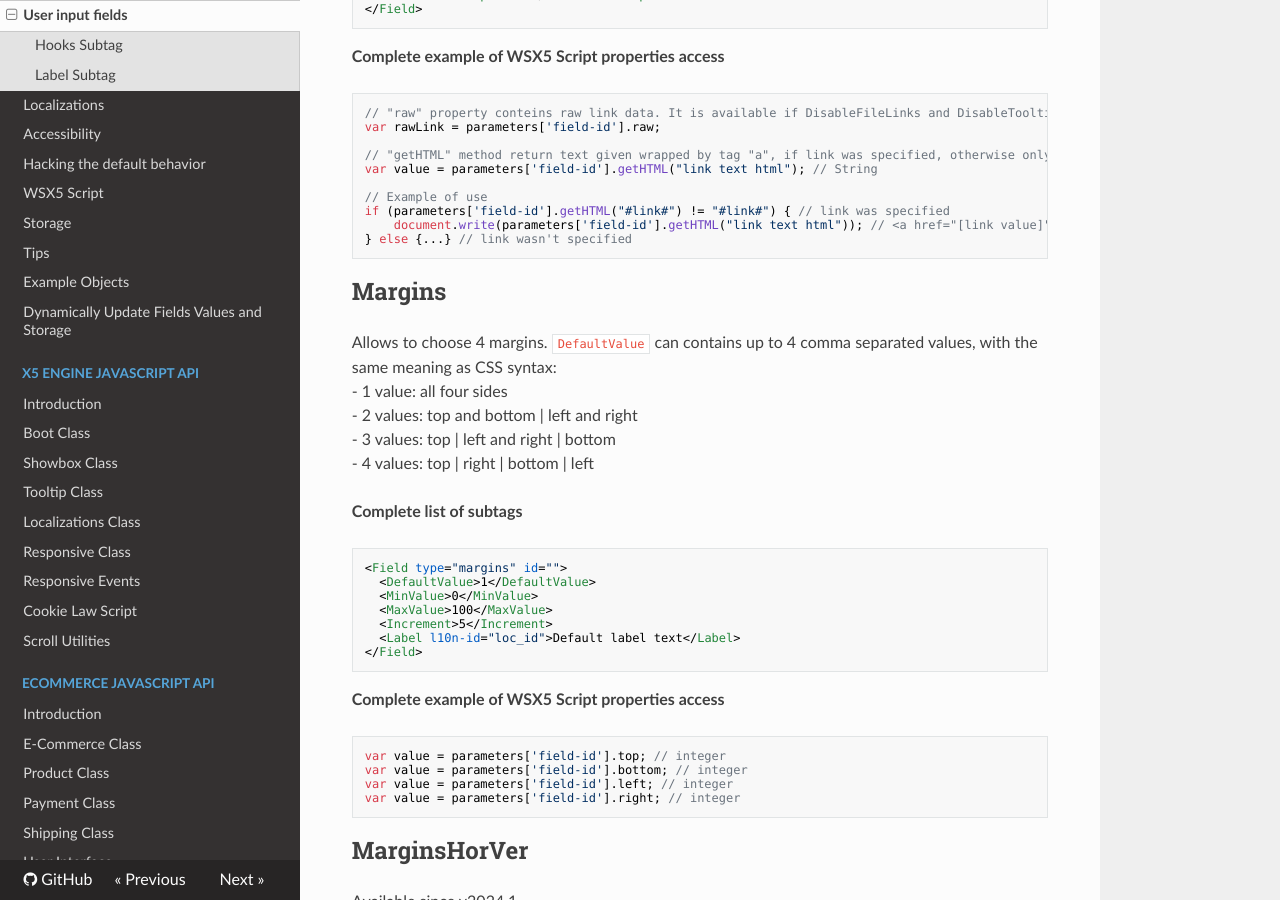
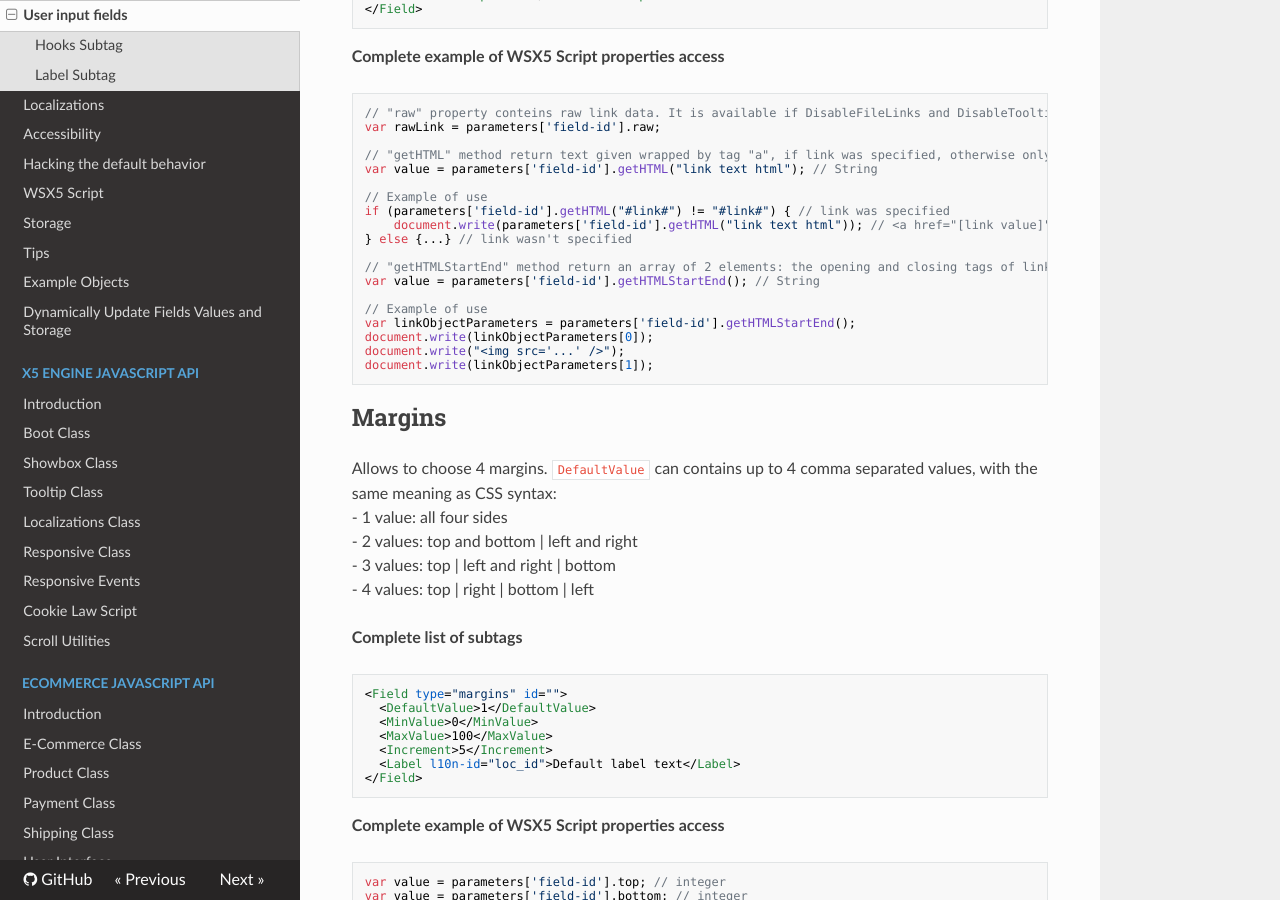
Before and after one commit to WebSiteX5/wsx5-developers-guide, an MkDocs documentation site: the page built from docs/optional-objects/user-input-fields.md, in a window 1280 px wide and 900 px high, scrolled down 10106 px. Built offline with MkDocs 1.6.1, drawn with Linux system fonts in a browser that asks for light colours; nearby versions of some CDN libraries.

Commit message:
Add documentation for getHTMLStartEnd JS function

````diff
--- a/docs/optional-objects/user-input-fields.md
+++ b/docs/optional-objects/user-input-fields.md
@@ -484,6 +484,15 @@ var value = parameters['field-id'].getHTML("link text html"); // String
 if (parameters['field-id'].getHTML("#link#") != "#link#") { // link was specified
     document.write(parameters['field-id'].getHTML("link text html")); // <a href="[link value]">link text html</a>
 } else {...} // link wasn't specified
+
+// "getHTMLStartEnd" method return an array of 2 elements: the opening and closing tags of link, if is was specified, otherwise an array with 2 empty strings.
+var value = parameters['field-id'].getHTMLStartEnd(); // String
+
+// Example of use
+var linkObjectParameters = parameters['field-id'].getHTMLStartEnd();
+document.write(linkObjectParameters[0]);
+document.write("<img src='...' />");
+document.write(linkObjectParameters[1]);
 ```
 
 ## Margins
````
